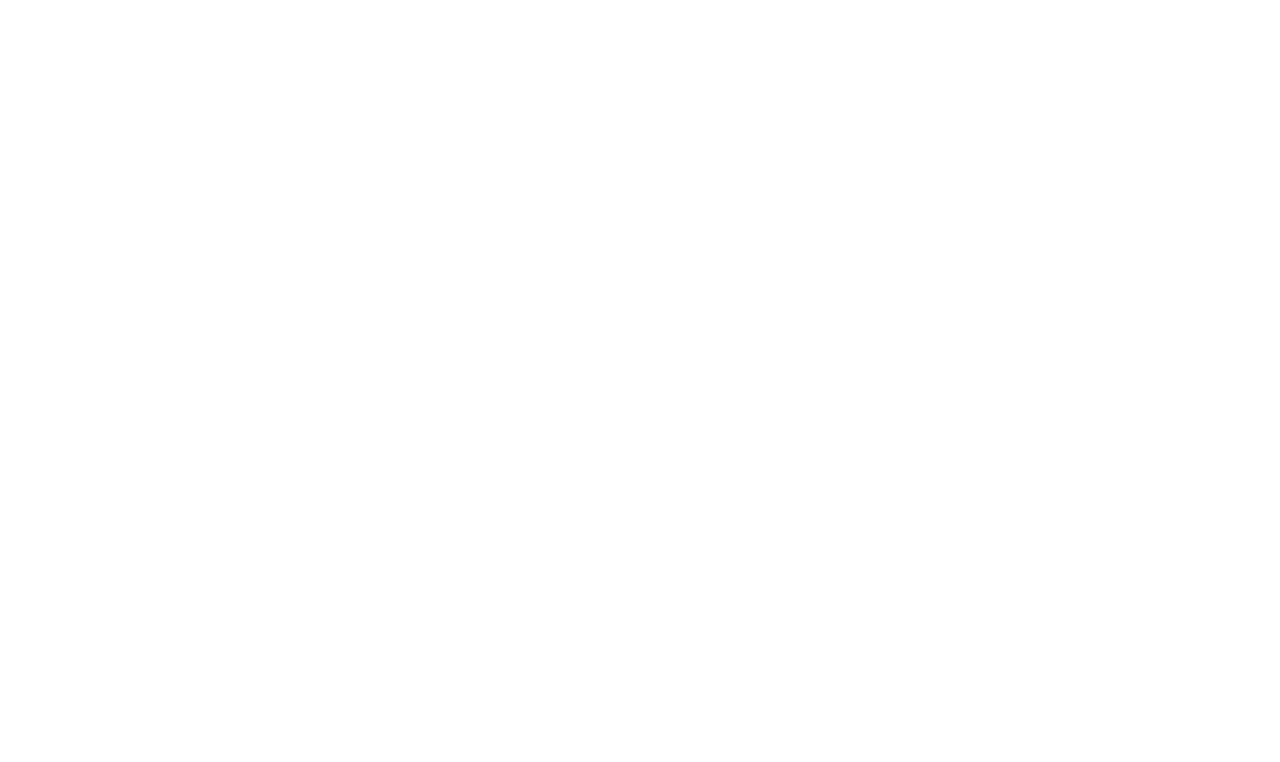
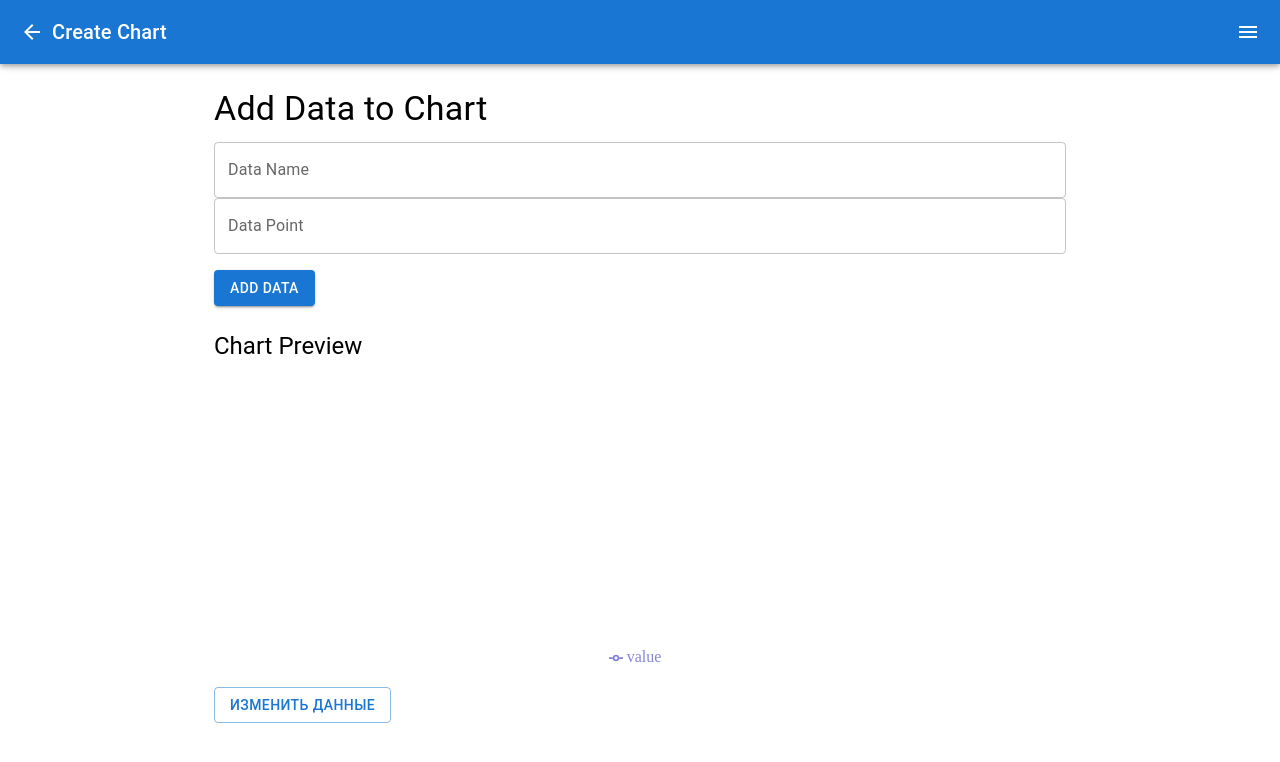
Before and after one commit to hfzhart/SystemAnalyses, a React (Create React App) app: page /createchart in a window 1280 px wide. Before the commit this address had no page. Shown: the top 762 px of the page. Built offline with nearby package versions, Linux system fonts and the light colour scheme.

Commit message:
adding-new-page

```diff
--- a/server.js
+++ b/server.js
@@ -6,7 +6,7 @@
 server.use(middlewares);
 server.use(jsonServer.bodyParser);
 
-// Добавляем middleware для проверки аутентификации перед выполнением запросов
+
 server.use((req, res, next) => {
   if (req.method !== 'GET' && !req.headers.authorization) {
     return res.status(401).json({ error: 'Unauthorized' });
--- a/src/App.js
+++ b/src/App.js
@@ -4,6 +4,7 @@
 import RegistrationForm from './components/RegistrationForm/RegistrationForm';
 import LoginForm from './components/LoginForm/LoginForm';
 import Home from './components/pages/Home';
+import CreateChart from './components/pages/CreateChart/createChart';
 
 
 function App() {
@@ -16,6 +17,7 @@
       <Route path='home' element={<Home/>}></Route>
       <Route path='register' element={<RegistrationForm/>}></Route>
       <Route path='login' element={<LoginForm/>}></Route>
+      <Route path='createchart' element={<CreateChart/>}></Route>
       </Routes>
 
       </div>
--- a/src/components/Header/Header.js
+++ b/src/components/Header/Header.js
@@ -1,45 +1,91 @@
-import { useState } from 'react';
-import AppBar from '@mui/material/AppBar';
-import Container from '@mui/material/Container';
-import Toolbar from '@mui/material/Toolbar';
-import IconButton from '@mui/material/IconButton';
-import Typography from '@mui/material/Typography';
-import Box from '@mui/material/Box';
-import Button from '@mui/material/Button';
+import React, { useState, useEffect } from 'react';
+import { useNavigate } from 'react-router-dom';
+import {AppBar,Container,Toolbar,IconButton,Typography,Box,Button,Dialog,DialogTitle,DialogContent,DialogContentText,DialogActions,Menu,MenuItem,} from '@mui/material';
 import MenuIcon from '@mui/icons-material/Menu';
-import Dialog from '@mui/material/Dialog';
-import DialogTitle from '@mui/material/DialogTitle';
-import DialogContent from '@mui/material/DialogContent';
-import RegistrationForm from '../RegistrationForm/RegistrationForm';
-import LoginForm from '../LoginForm/LoginForm';
-import './Header.css';
+import { Link } from 'react-router-dom';
 
 function Header() {
-  const [open, setOpen] = useState(false);
-  const [isLoginForm, setIsLoginForm] = useState(true);
+  const navigate = useNavigate();
+  const isLoggedIn = localStorage.getItem('isLoggedIn') === 'true';
+  const [openDialog, setOpenDialog] = useState(false);
+  const [menuAnchorEl, setMenuAnchorEl] = useState(null);
 
   const handleClickOpen = (isLoginForm) => {
-    setOpen(true);
-    setIsLoginForm(isLoginForm);
+    if (isLoginForm) {
+      navigate('/login');
+    } else {
+      navigate('/register');
+    }
   };
 
-  const handleClose = () => {
-    setOpen(false);
+  const handleOpenMenu = (event) => {
+    setMenuAnchorEl(event.currentTarget);
   };
+
+  const handleCloseMenu = () => {
+    setMenuAnchorEl(null);
+  };
+
+  const handleOpenDialog = () => {
+    setOpenDialog(true);
+  };
+
+  const handleCloseDialog = () => {
+    setOpenDialog(false);
+  };
+
+  const handleLogout = () => {
+    handleOpenDialog();
+  };
+
+  const handleProfile = () => {
+    navigate('/home');
+  };
+
+  const handleMenuItemClick = () => {
+    handleCloseMenu();
+  };
+
+  const handleConfirmLogout = () => {
+    localStorage.removeItem('isLoggedIn');
+    navigate('/');
+    handleCloseDialog();
+  };
+
+  useEffect(() => {
+    const handleOutsideMenuClick = (event) => {
+      if (menuAnchorEl && !menuAnchorEl.contains(event.target)) {
+        handleCloseMenu();
+      }
+    };
+
+    document.addEventListener('mousedown', handleOutsideMenuClick);
+
+    return () => {
+      document.removeEventListener('mousedown', handleOutsideMenuClick);
+    };
+  }, [menuAnchorEl]);
 
   return (
     <AppBar position="fixed" style={{ backgroundColor: 'white' }}>
       <Container fixed>
         <Toolbar>
-        <IconButton edge="start" color="primary" style={{ marginCenter: 'auto' }} aria-label="menu">
+          <IconButton
+            edge="start"
+            color="primary"
+            style={{ marginCenter: 'auto' }}
+            aria-label="menu"
+            onClick={handleOpenMenu}
+          >
             <MenuIcon />
           </IconButton>
           <Menu
             anchorEl={menuAnchorEl}
             open={Boolean(menuAnchorEl)}
             onClose={handleCloseMenu}
-          >
-            <MenuItem onClick={handleMenuItemClick}>Пункт меню</MenuItem>
+          ><Link to="/createchart" style={{ textDecoration: 'none', color: 'inherit' }}>
+          <MenuItem onClick={handleMenuItemClick}>Створення графіків</MenuItem>
+        </Link>
             <MenuItem onClick={handleMenuItemClick}>Пункт меню</MenuItem>
             <MenuItem onClick={handleMenuItemClick}>Пункт меню</MenuItem>
             <MenuItem onClick={handleMenuItemClick}>Пункт меню</MenuItem>
@@ -69,7 +115,8 @@
                 color="primary"
                 variant="outlined"
                 style={{
-                  fontFamily: "'Comfortaa', sans-serif",
+                  fontFamily:
+                    'IBM Plex Sans, ui-sans-serif, system-ui, -apple-system, BlinkMacSystemFont, Segoe UI, Roboto, Helvetica Neue, Arial, Noto Sans, sans-serif, Apple Color Emoji, Segoe UI Emoji, Segoe UI Symbol, Noto Color Emoji',
                 }}
                 onClick={handleProfile}
               >
@@ -78,7 +125,33 @@
             )}
           </Box>
           <Box ml={2}>
-          <Button className='regButton' color="primary" variant="contained" style={{ fontFamily: 'IBM Plex Sans, ui-sans-serif, system-ui, -apple-system, BlinkMacSystemFont, Segoe UI, Roboto, Helvetica Neue, Arial, Noto Sans, sans-serif, Apple Color Emoji, Segoe UI Emoji, Segoe UI Symbol, Noto Color Emoji' }} onClick={() => handleClickOpen(false)}>Реєстрація</Button>
+            {isLoggedIn ? (
+              <Button
+                className="loginButton"
+                color="primary"
+                variant="outlined"
+                style={{
+                  fontFamily:
+                    'IBM Plex Sans, ui-sans-serif, system-ui, -apple-system, BlinkMacSystemFont, Segoe UI, Roboto, Helvetica Neue, Arial, Noto Sans, sans-serif, Apple Color Emoji, Segoe UI Emoji, Segoe UI Symbol, Noto Color Emoji',
+                }}
+                onClick={handleLogout}
+              >
+                Вийти
+              </Button>
+            ) : (
+              <Button
+                className="loginButton"
+                color="primary"
+                variant="outlined"
+                style={{
+                  fontFamily:
+                    'IBM Plex Sans, ui-sans-serif, system-ui, -apple-system, BlinkMacSystemFont, Segoe UI, Roboto, Helvetica Neue, Arial, Noto Sans, sans-serif, Apple Color Emoji, Segoe UI Emoji, Segoe UI Symbol, Noto Color Emoji',
+                }}
+                onClick={() => handleClickOpen(true)}
+              >
+                Вхід
+              </Button>
+            )}
           </Box>
           {!isLoggedIn && (
             <Box ml={2}>
@@ -87,8 +160,9 @@
                 color="primary"
                 variant="contained"
                 style={{
-                  fontFamily: "'Comfortaa', sans-serif",
-                  }}
+                  fontFamily:
+                    'IBM Plex Sans, ui-sans-serif, system-ui, -apple-system, BlinkMacSystemFont, Segoe UI, Roboto, Helvetica Neue, Arial, Noto Sans, sans-serif, Apple Color Emoji, Segoe UI Emoji, Segoe UI Symbol, Noto Color Emoji',
+                }}
                 onClick={() => handleClickOpen(false)}
               >
                 Реєстрація
@@ -124,12 +198,6 @@
           </Dialog>
         </Toolbar>
       </Container>
-      <Dialog open={open} onClose={handleClose}>
-        <DialogTitle className='Welcome-Title'>{isLoginForm ? '':'' }</DialogTitle>
-        <DialogContent>
-          {isLoginForm ? <LoginForm /> : <RegistrationForm />}
-        </DialogContent>
-      </Dialog>
     </AppBar>
   );
 }
--- /dev/null
+++ b/src/components/pages/CreateChart/createChart.css
@@ -0,0 +1,19 @@
+
+
+  .container {
+    display: flex;
+    flex-direction: column;
+    align-items: center;
+  }
+
+  .add-data-container {
+    margin-top: 24px;
+  }
+
+  .chart-preview-container {
+    margin-top: 24px;
+  }
+
+  .menu-button {
+    margin-left: auto;
+  }
--- /dev/null
+++ b/src/components/pages/CreateChart/createChart.js
@@ -0,0 +1,197 @@
+import React, { useState } from 'react';
+import {
+  LineChart,
+  Line,
+  XAxis,
+  YAxis,
+  Tooltip,
+  Legend,
+  ResponsiveContainer,
+} from 'recharts';
+import {
+  TextField,
+  Button,
+  Box,
+  Typography,
+  Container,
+  AppBar,
+  Toolbar,
+  IconButton,
+  Menu,
+  MenuItem,
+  Dialog,
+  DialogTitle,
+  DialogContent,
+  DialogContentText,
+  DialogActions,
+} from '@mui/material';
+import MenuIcon from '@mui/icons-material/Menu';
+import ArrowBackIcon from '@mui/icons-material/ArrowBack';
+
+import './createChart.css';
+
+const CreateChart = () => {
+  const [chartData, setChartData] = useState([]);
+  const [dataPoint, setDataPoint] = useState('');
+  const [dataName, setDataName] = useState('');
+  const [menuAnchorEl, setMenuAnchorEl] = useState(null);
+  const [openEditDialog, setOpenEditDialog] = useState(false);
+  const [editedDataName, setEditedDataName] = useState('');
+  const [editedDataValue, setEditedDataValue] = useState('');
+
+  const handleAddData = () => {
+    if (dataPoint && dataName) {
+      setChartData([...chartData, { name: dataName, value: parseInt(dataPoint) }]);
+      setDataPoint('');
+      setDataName('');
+    }
+  };
+
+  const handleOpenMenu = (event) => {
+    setMenuAnchorEl(event.currentTarget);
+  };
+
+  const handleCloseMenu = () => {
+    setMenuAnchorEl(null);
+  };
+
+  const handleOpenEditDialog = () => {
+    setOpenEditDialog(true);
+  };
+
+  const handleCloseEditDialog = () => {
+    setOpenEditDialog(false);
+  };
+
+  return (
+    <div className="create-chart-container">
+      <AppBar position="static">
+        <Toolbar>
+          <IconButton
+            edge="start"
+            color="inherit"
+            onClick={() => window.history.back()}
+          >
+            <ArrowBackIcon />
+          </IconButton>
+          <Typography variant="h6" component="div" sx={{ flexGrow: 1 }}>
+            Create Chart
+          </Typography>
+          <IconButton
+            edge="end"
+            color="inherit"
+            onClick={handleOpenMenu}
+          >
+            <MenuIcon />
+          </IconButton>
+          <Menu
+            anchorEl={menuAnchorEl}
+            open={Boolean(menuAnchorEl)}
+            onClose={handleCloseMenu}
+          >
+            <MenuItem onClick={handleCloseMenu}>Dashboard</MenuItem>
+            <MenuItem onClick={handleCloseMenu}>Settings</MenuItem>
+            <MenuItem onClick={handleCloseMenu}>Help</MenuItem>
+          </Menu>
+        </Toolbar>
+      </AppBar>
+      <Container maxWidth="md">
+        <Box mt={3}>
+          <Typography variant="h4" gutterBottom>
+            Add Data to Chart
+          </Typography>
+          <TextField
+            label="Data Name"
+            variant="outlined"
+            fullWidth
+            value={dataName}
+            onChange={(e) => setDataName(e.target.value)}
+          />
+          <TextField
+            label="Data Point"
+            variant="outlined"
+            fullWidth
+            value={dataPoint}
+            onChange={(e) => setDataPoint(e.target.value)}
+          />
+          <Button
+            variant="contained"
+            color="primary"
+            onClick={handleAddData}
+            sx={{ mt: 2 }}
+          >
+            Add Data
+          </Button>
+        </Box>
+        <Box mt={3}>
+          <Typography variant="h5" gutterBottom>
+            Chart Preview
+          </Typography>
+          <ResponsiveContainer width="100%" height={300}>
+            <LineChart data={chartData}>
+              <XAxis dataKey="name" />
+              <YAxis />
+              <Tooltip />
+              <Legend />
+              <Line
+                type="monotone"
+                dataKey="value"
+                stroke="#8884d8"
+                onClick={handleOpenEditDialog}
+              />
+            </LineChart>
+          </ResponsiveContainer>
+          <Button
+            variant="outlined"
+            color="primary"
+            onClick={handleOpenEditDialog}
+            sx={{ mt: 2 }}
+          >
+            Изменить данные
+          </Button>
+          <Dialog
+        open={openEditDialog}
+        onClose={handleCloseEditDialog}
+        aria-labelledby="form-dialog-title"
+      >
+        <DialogTitle id="form-dialog-title">Изменить данные</DialogTitle>
+        <DialogContent>
+          <DialogContentText>
+            Введите новые значения данных.
+          </DialogContentText>
+          <TextField
+            autoFocus
+            margin="dense"
+            id="name"
+            label="Data Name"
+            type="text"
+            fullWidth
+            value={editedDataName}
+            onChange={(e) => setEditedDataName(e.target.value)}
+          />
+          <TextField
+            margin="dense"
+            id="value"
+            label="Data Value"
+            type="number"
+            fullWidth
+            value={editedDataValue}
+            onChange={(e) => setEditedDataValue(e.target.value)}
+          />
+        </DialogContent>
+        <DialogActions>
+          <Button onClick={handleCloseEditDialog} color="primary">
+            Отмена
+          </Button>
+          <Button onClick={handleCloseEditDialog} color="primary">
+            Сохранить
+          </Button>
+        </DialogActions>
+      </Dialog>
+        </Box>
+      </Container>
+    </div>
+  );
+};
+
+export default CreateChart;
```
